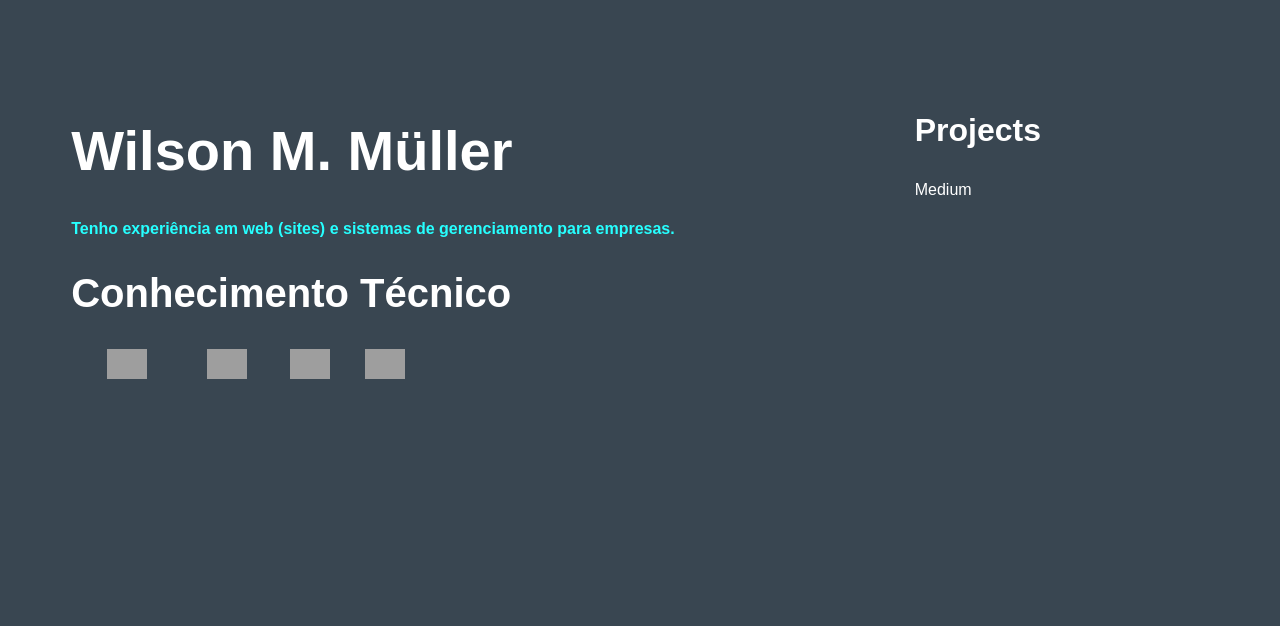
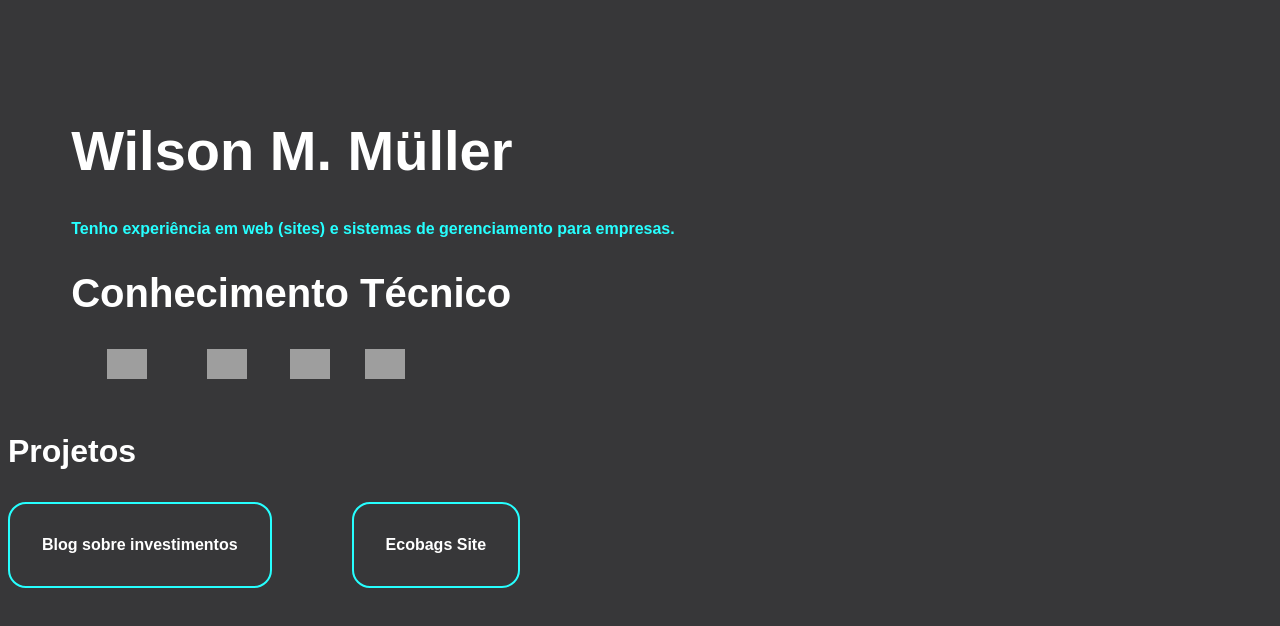
Before and after one commit to IsfetShen/porfolio, a plain HTML site: page index.html in a window 1280 px wide. Drawn offline with Linux system fonts and the light colour scheme; grey boxes are pictures that could not be loaded.

Commit message:
all projects added and some little changes

```diff
--- a/index.html
+++ b/index.html
@@ -31,17 +31,20 @@
       </div>
     </header>
     <div class="projetcs">
-      <h3>Projects</h3>
+      <h3>Projetos</h3>
       <div class="cards">
-        <div class="a">
-          Medium
-        </div>
+        <a target="_blank" href="https://medium.com/@wilsonmullerleitor">
+          Blog sobre investimentos
+        </a>
+        <a target="_blank" href="https://instagram.com/ecobagscris">
+          Ecobags Site
+        </a>
       </div>
     </div>
     <style>
       * {font-family: 'PT Sans', sans-serif;}
       body {
-        background-color: #394651;
+        background-color: #373739;
         color:white;
         margin-top: 5em;
         display: flex;
@@ -83,6 +86,24 @@
       .projects{
         padding-right: 20%;
       }
+      .cards {
+        display: flex;
+        column-gap: 5em;
+      }
+      a {
+        color:white;
+        font-weight: bold;
+        border:solid 2px #26FFFF;
+        border-radius: 18px;
+        padding: 2em;
+        cursor:pointer;
+        text-decoration:none;
+      }
+      a:hover{
+        background-color: #26FFFF;
+        color: #373739;
+        transition: 1s;
+      }
     </style>
   </body>
 </html>
```
